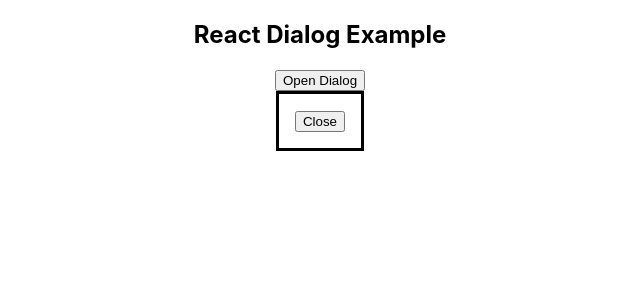
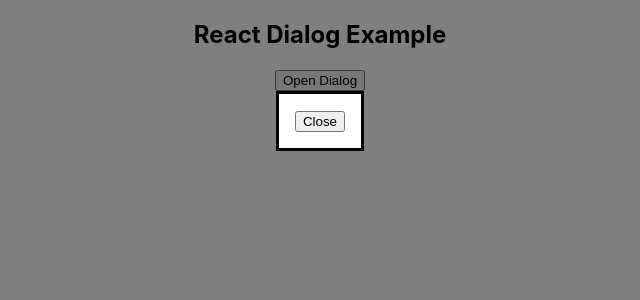
Before and after one commit to waldmaier/react-samples, a React (Create React App) app in the folder my-app/: page / in a window 1280 px wide. Both pictures are taken after a click on the button "Open Dialog". Shown: the top 300 px of the page, without its empty margins (320-960 px from the left). Built offline with nearby package versions, Linux system fonts and the light colour scheme.

Commit message:
with backdrop

```diff
--- a/my-app/src/App.css
+++ b/my-app/src/App.css
@@ -28,6 +28,21 @@
   color: #61dafb;
 }
 
+.dialog-backdrop {
+  position: fixed;
+  top: 0;
+  left: 0;
+  width: 100%;
+  height: 100%;
+  background: rgba(0, 0, 0, 0.5);
+  z-index: 1;
+}
+dialog {
+  z-index: 2;
+  position: fixed;
+}
+
+
 @keyframes App-logo-spin {
   from {
     transform: rotate(0deg);
--- a/my-app/src/dialog/DialogComponent.tsx
+++ b/my-app/src/dialog/DialogComponent.tsx
@@ -1,11 +1,10 @@
-import React, {useState} from 'react';
+import React, { useState } from 'react';
 
-// Define the type for props
 type DialogProps = {
   id: string;
 };
 
-const DialogComponent = ({id}: DialogProps) => {
+const DialogComponent = ({ id }: DialogProps) => {
   const [isOpen, setIsOpen] = useState<boolean>(false);
 
   const openDialog = (): void => {
@@ -23,11 +22,14 @@ const DialogComponent = ({id}: DialogProps) => {
 
       {/* Render the dialog only if isOpen is true */}
       {isOpen && (
-        <dialog id={id} open aria-hidden={!isOpen}>
-          <button onClick={closeDialog} autoFocus>
-            Close
-          </button>
-        </dialog>
+        <>
+          <div className="dialog-backdrop" onClick={closeDialog} />
+          <dialog id={id} open aria-hidden={!isOpen}>
+            <button onClick={closeDialog} autoFocus>
+              Close
+            </button>
+          </dialog>
+        </>
       )}
     </div>
   );
```
